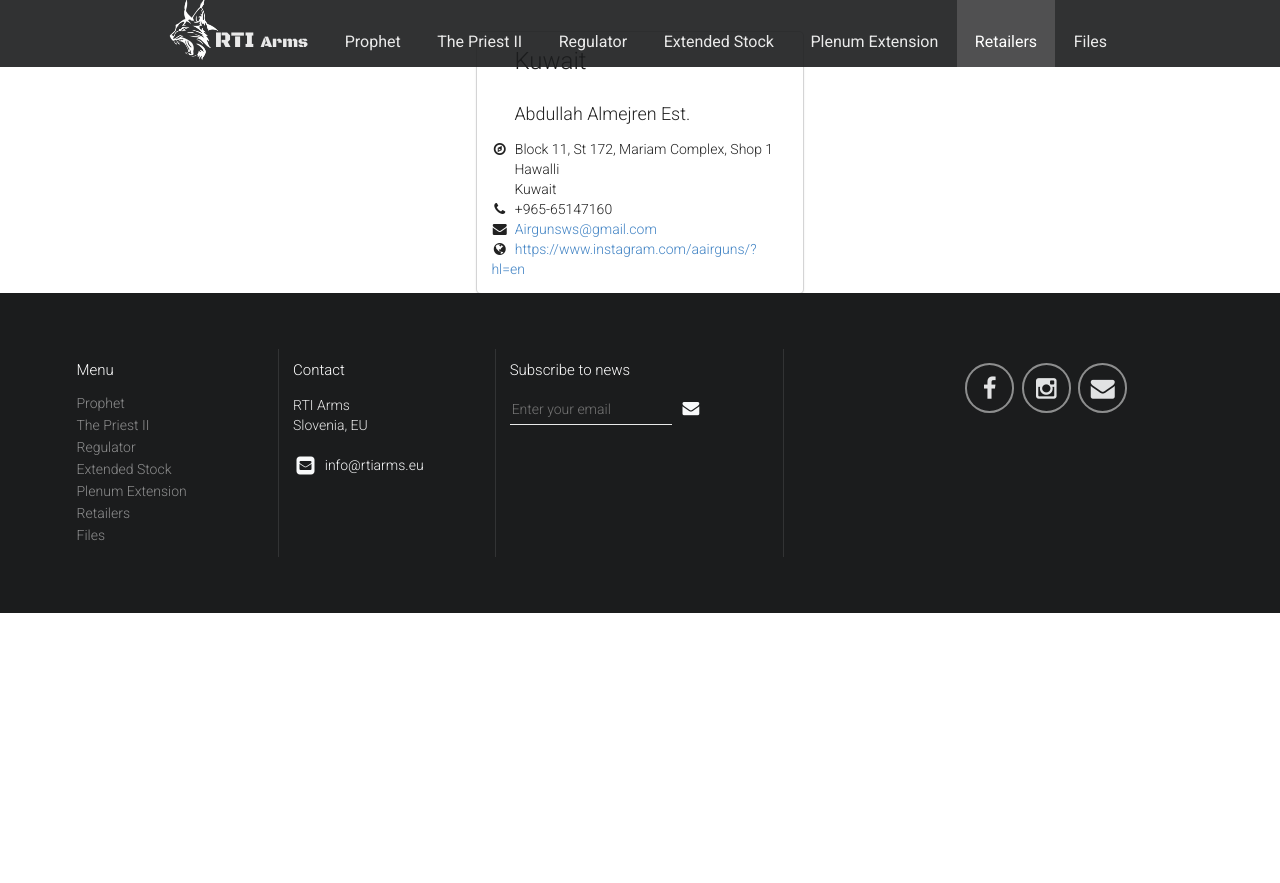
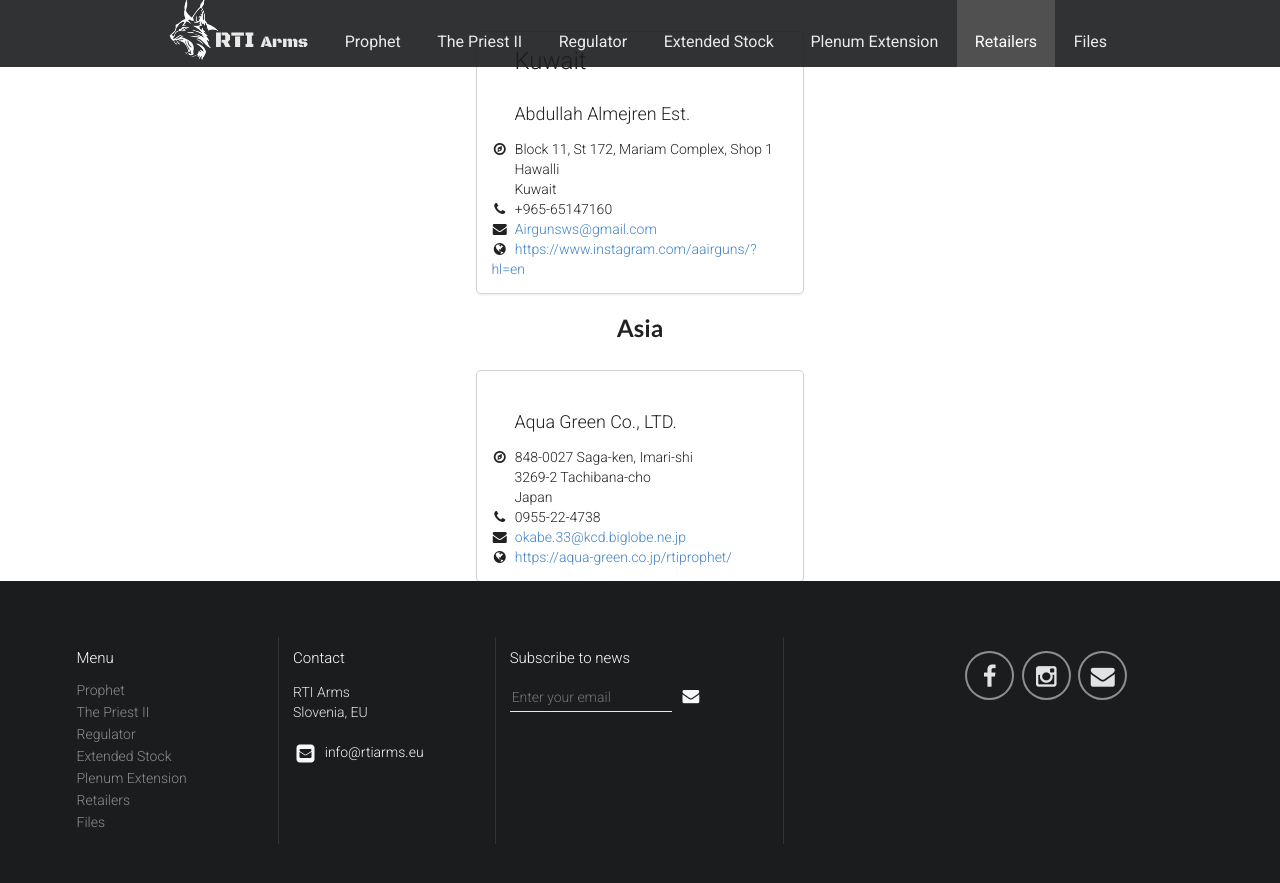
Before and after one commit to qstraza/rtiarms, a Jekyll site: the page built from pages/retailers.html, in a window 1280 px wide and 900 px high, scrolled down 3626 px. Shown: the top 883 px of the window. Built offline with Jekyll 4.4.1, drawn with Linux system fonts in a browser that asks for light colours; before the commit the page ends 4239 px from its top, so only the background shows below that.

Commit message:
added Japan

```diff
--- a/_data/retailers.yml
+++ b/_data/retailers.yml
@@ -291,3 +291,20 @@
                 "Kuwait":
                     - 29.326234
                     - 48.014315
+
+-   region: "Asia"
+    retailers:
+        -
+            id: 20
+            name: "Aqua Green Co., LTD."
+            street: "848-0027 Saga-ken, Imari-shi"
+            city: "3269-2 Tachibana-cho"
+            website: "https://aqua-green.co.jp/rtiprophet/"
+            email: "okabe.33@kcd.biglobe.ne.jp"
+            phone: "0955-22-4738"
+            country: "Japan"
+            represents:
+                - "Japan":
+                    - 33.26744809940615
+                    - 129.88407543534055
+            deleted: 0
```
